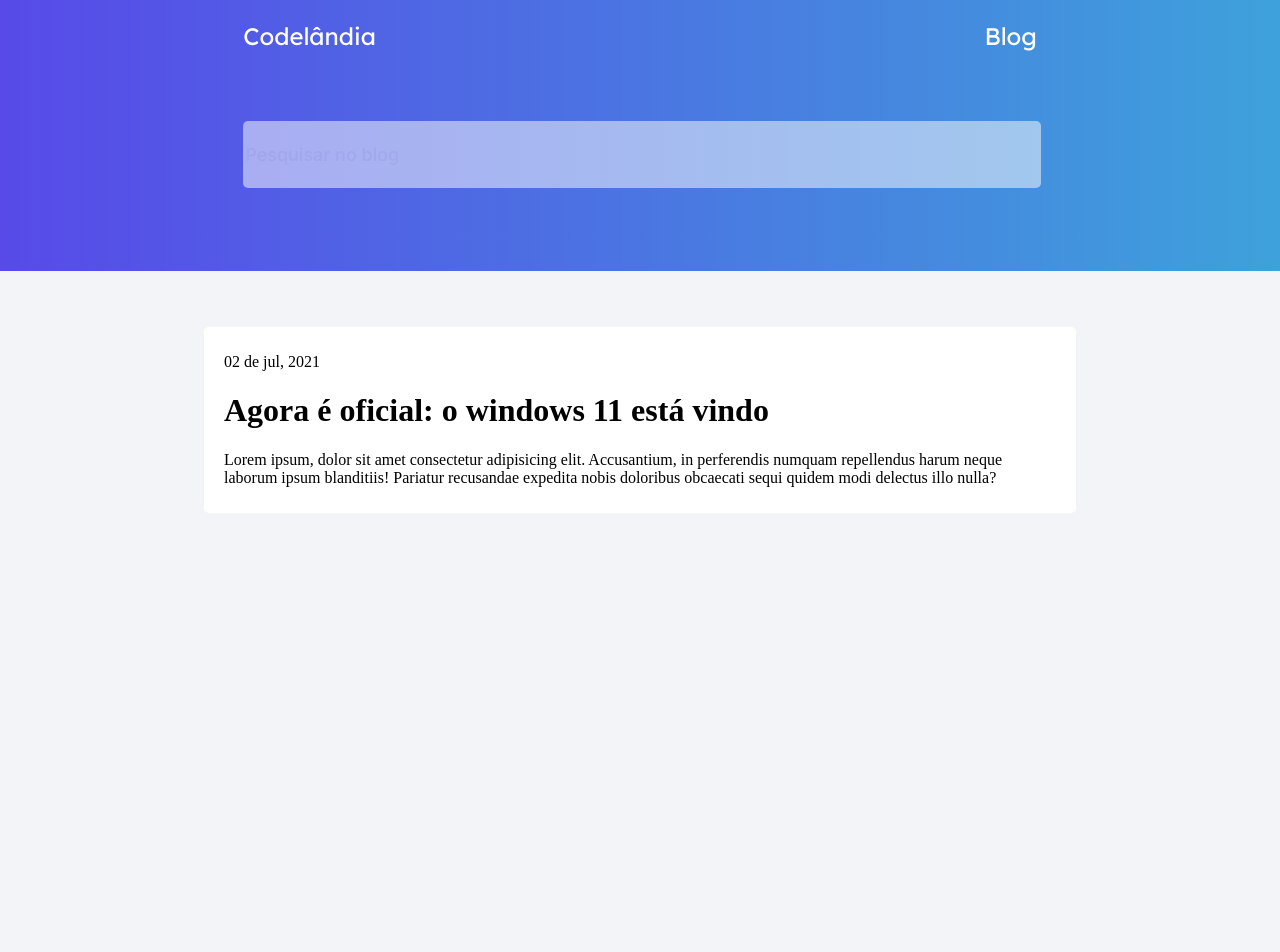
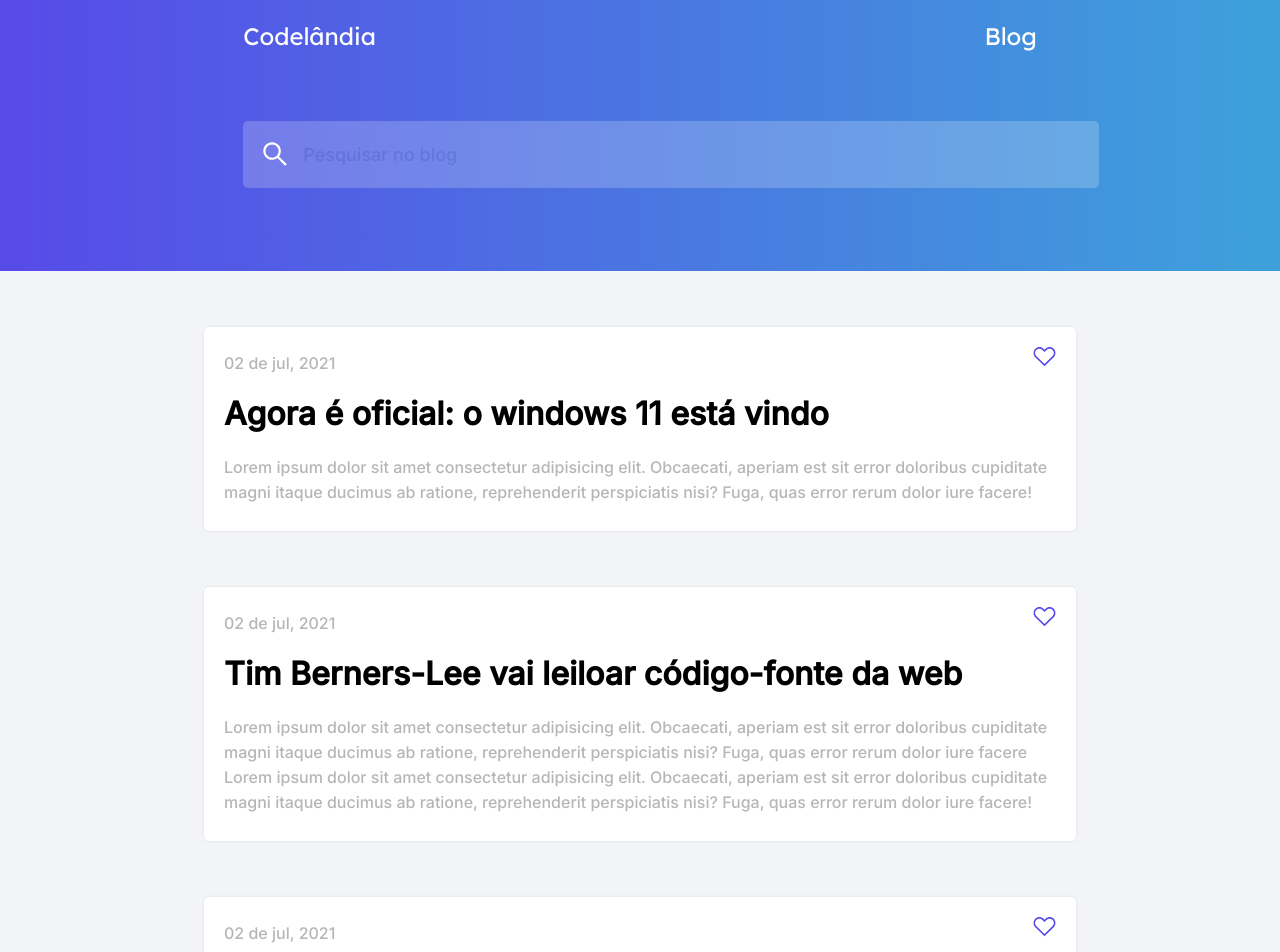
Before and after one commit to Philipesissala/blog-challenge-codel-ndia, a React (Create React App) app: page / in a window 1280 px wide. Shown: the part 20-972 px from the top of the page. Before the commit the page ends 800 px from the top, so only its background shows below. Built offline with nearby package versions, Linux system fonts and the light colour scheme.

Commit message:
Melhorando os cards e adicionando informaçoes dinamicamente

```diff
--- a/src/App.js
+++ b/src/App.js
@@ -9,7 +9,46 @@ const App = () => {
   return (
     <div>
       <Header />
-      <Card />
+      <Card
+        date="02 de jul, 2021"
+        title="Agora é oficial: o windows 11 está vindo"
+      >
+        Lorem ipsum dolor sit amet consectetur adipisicing elit. Obcaecati,
+        aperiam est sit error doloribus cupiditate magni itaque ducimus ab
+        ratione, reprehenderit perspiciatis nisi? Fuga, quas error rerum dolor
+        iure facere!
+      </Card>
+      <Card
+        date="02 de jul, 2021"
+        title="Tim Berners-Lee vai leiloar código-fonte da web"
+      >
+        Lorem ipsum dolor sit amet consectetur adipisicing elit. Obcaecati,
+        aperiam est sit error doloribus cupiditate magni itaque ducimus ab
+        ratione, reprehenderit perspiciatis nisi? Fuga, quas error rerum dolor
+        iure facere Lorem ipsum dolor sit amet consectetur adipisicing elit.
+        Obcaecati, aperiam est sit error doloribus cupiditate magni itaque
+        ducimus ab ratione, reprehenderit perspiciatis nisi? Fuga, quas error
+        rerum dolor iure facere!
+      </Card>
+      <Card
+        date="02 de jul, 2021"
+        title="Tem Firefox novo no pedaço e você vai querer migrar"
+      >
+        Lorem ipsum dolor sit amet consectetur adipisicing elit. Obcaecati,
+        aperiam est.
+      </Card>
+      <Card
+        date="02 de jul, 2021"
+        title="John McAfee, criador do antivirus McAfee, morre"
+      >
+        Lorem ipsum dolor sit amet consectetur adipisicing elit. Obcaecati,
+        aperiam est sit error doloribus cupiditate magni itaque ducimus ab
+        ratione, reprehenderit perspiciatis nisi? Fuga, quas error rerum dolor
+        iure facere,Lorem ipsum dolor sit amet consectetur adipisicing elit.
+        Obcaecati, aperiam est sit error doloribus cupiditate magni itaque
+        ducimus ab ratione, reprehenderit perspiciatis nisi? Fuga, quas error
+        rerum dolor iure facere!
+      </Card>
     </div>
   );
 };
--- a/src/Card/index.js
+++ b/src/Card/index.js
@@ -1,18 +1,16 @@
 import React from "react";
 
+import "../global.css";
 import "./styles.css";
+import hearthImg from "../assets/hearth.svg";
 
-const Card = () => {
+const Card = ({ date,title,children }) => {
   return (
     <div className="card-container">
-      <p>02 de jul, 2021</p>
-      <h1>Agora é oficial: o windows 11 está vindo</h1>
-      <p>
-        Lorem ipsum, dolor sit amet consectetur adipisicing elit. Accusantium,
-        in perferendis numquam repellendus harum neque laborum ipsum blanditiis!
-        Pariatur recusandae expedita nobis doloribus obcaecati sequi quidem modi
-        delectus illo nulla?
-      </p>
+      <p>{date}</p>
+      <h1>{title}</h1>
+      <img src={hearthImg} alt="hearth" />
+      <p>{children}</p>
     </div>
   );
 };
--- a/src/Card/styles.css
+++ b/src/Card/styles.css
@@ -1,8 +1,25 @@
-.card-container{
-    position: relative;
-    background-color: #fff;
-    max-width: 65%;
-    margin: 7vh auto;
-    border-radius: 5px;
-    padding: 10px 20px 10px 20px ;
+.card-container {
+  position: relative;
+  background-color: #fff;
+  max-width: 65%;
+  margin: 7vh auto;
+  border-radius: 5px;
+  padding: 10px 20px 10px 20px;
+  box-shadow: 0 0 3px rgba(1, 1, 1, 0.1);
+  font-family: Inter, sans-serif;
 }
+
+.card-container img {
+  position: absolute;
+  right: 20px;
+  top: 20px;
+}
+
+.card-container p {
+  color: #b6b6b6;
+
+}
+
+.card-container img + p {
+  line-height: 25px;
+}
--- a/src/Header/index.js
+++ b/src/Header/index.js
@@ -1,6 +1,8 @@
 import React from "react";
 
+import "../global.css";
 import "./styles.css";
+import searchImg from "../assets/search.svg";
 
 const Header = () => {
   return (
@@ -17,6 +19,7 @@ const Header = () => {
               placeholder="Pesquisar no blog"
               className="inputSearch"
             />
+            <img src={searchImg} alt="search" />
           </div>
         </article>
       </header>
--- a/src/Header/styles.css
+++ b/src/Header/styles.css
@@ -5,7 +5,7 @@
     rgba(87, 74, 232, 1),
     rgba(62, 161, 219, 1)
   );
-  width: 100%;
+  max-width: 100%;
   height: 250px;
   padding-top: 41px;
 }
@@ -20,7 +20,7 @@
   display: flex;
   justify-content: space-between;
   color: rgba(255, 255, 255, 1);
-  font-family: Lexend Deca;
+  font-family: Lexend Deca, sans-serif;
   font-weight: normal;
   font-style: normal;
   font-size: 24px;
@@ -36,12 +36,18 @@
   border-radius: 5px;
   background-color: "rgba(255, 255, 255, 0.4)";
   color: rgb(187, 181, 181);
-  opacity: 0.5;
-  font-family: Inter;
+  opacity: 0.2;
+  font-family: Inter,sans-serif;
   font-size: 18px;
   font-style: normal;
   font-weight: 500;
   line-height: 22px;
-  padding-left: 17;
+  padding-left: 60px;
   background-image: "";
 }
+
+.container img{
+  position: absolute;
+  top:121px;
+  left: 20px;
+}
--- a/src/global.css
+++ b/src/global.css
@@ -8,8 +8,9 @@ body {
   border: 0;
   box-sizing: border-box;
   background-color: #f3f4f7;
+  width: 100%;
 }
 
 input::placeholder {
-  color: #f0f0f2;
+  color: #b3b5b7;
 }
```
Also changed, not shown: src/assets/hearth.svg (added), src/assets/search.svg (added).
